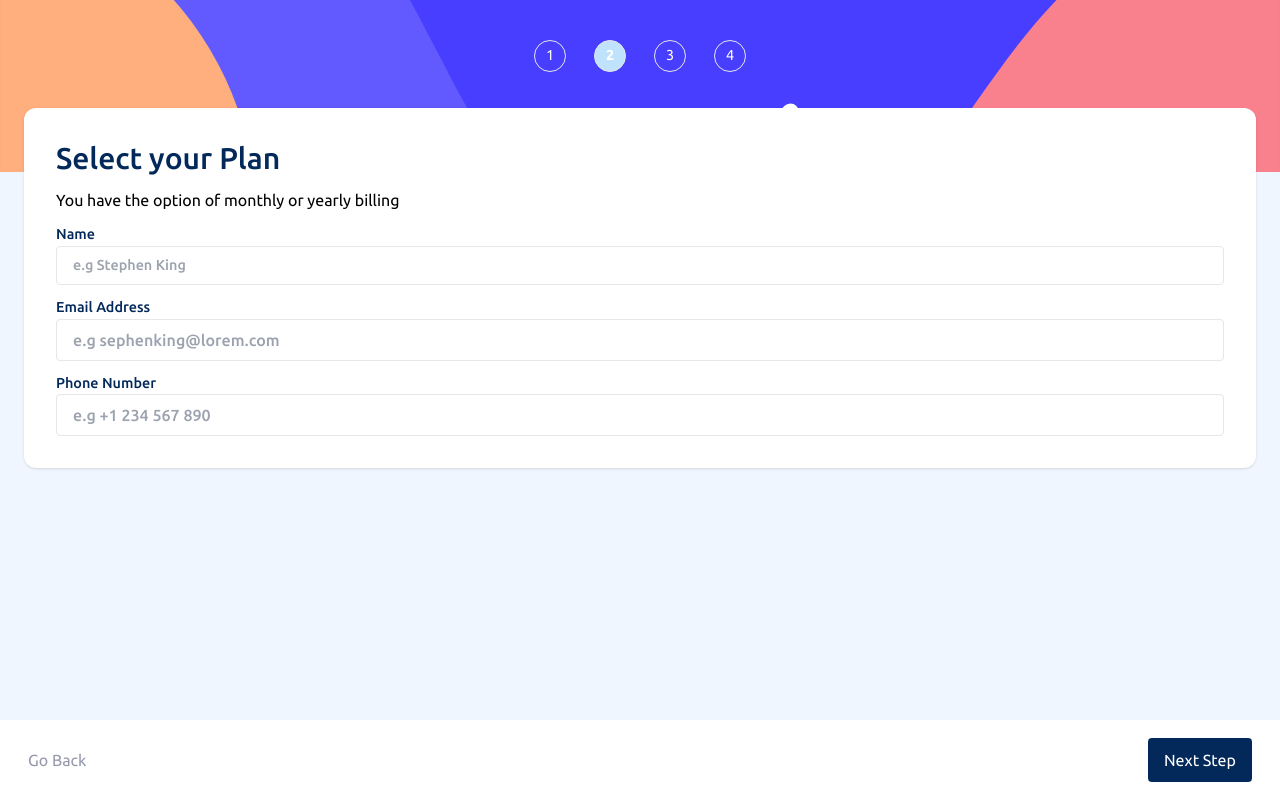
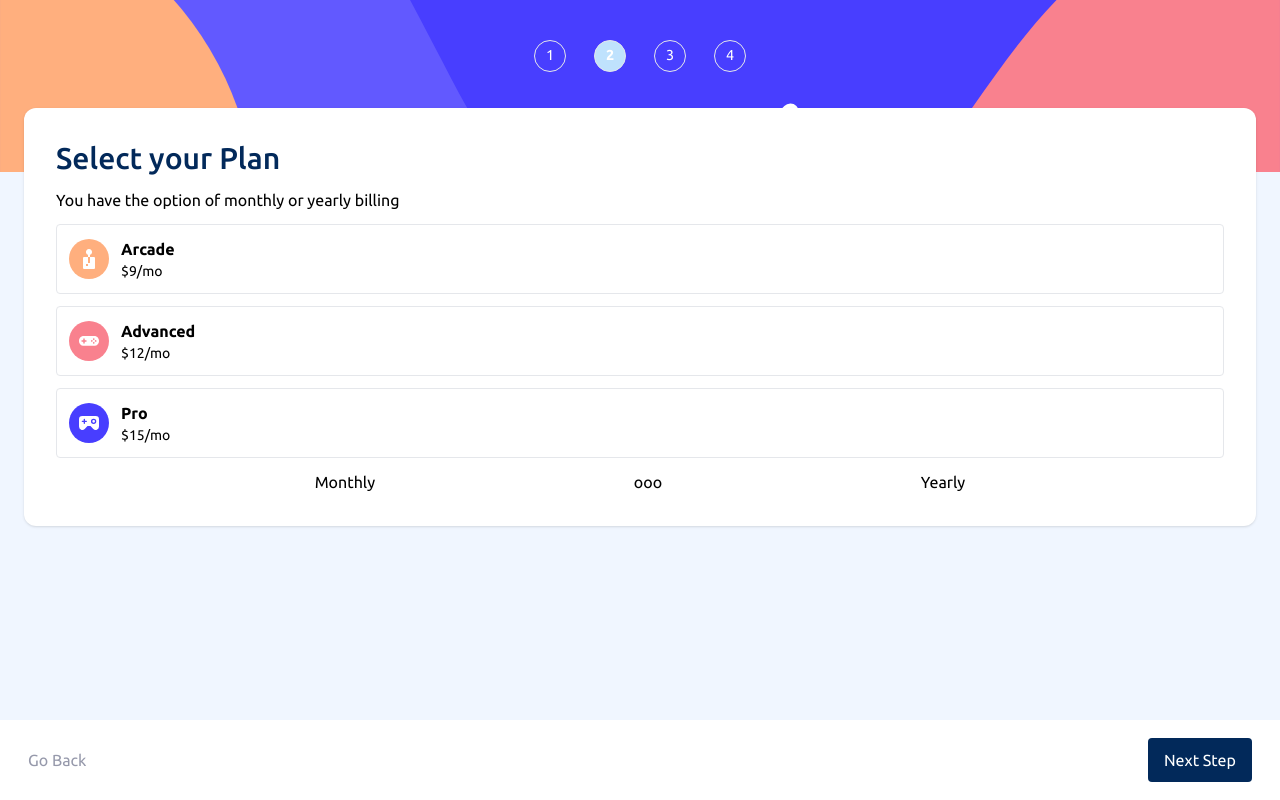
Before and after one commit to marreropd/multi-step-form-main, a React (Vite) app: page / in a window 1280 px wide. Both pictures are taken after a click on the label "Next Step". Built offline with nearby package versions, Linux system fonts and the light colour scheme.

Commit message:
add logic to store forms data between steps

```diff
--- a/src/components/FirstStepForm.jsx
+++ b/src/components/FirstStepForm.jsx
@@ -1,4 +1,4 @@
-const FirstStepForm = () => {
+const FirstStepForm = ({ formData, handleInputChange }) => {
   return (
     <section className="flex flex-col content-center justify-center p-6 py-9 ">
       <div className="flex h-[100%] flex-col gap-3 rounded-xl bg-white p-8 shadow">
@@ -17,11 +17,13 @@ const FirstStepForm = () => {
             name="name"
             id="name"
             placeholder="e.g Stephen King"
+            value={formData.name}
+            onChange={handleInputChange}
             required
           />
 
           <label
-            htmlFor="name"
+            htmlFor="email"
             className="mt-3 block text-[.9rem] text-marine-blue"
           >
             Email Address
@@ -29,9 +31,11 @@ const FirstStepForm = () => {
           <input
             className="rounded border py-2 pl-4"
             type="text"
-            name="name"
-            id="name"
+            name="email"
+            id="e-address"
             placeholder="e.g sephenking@lorem.com"
+            value={formData.email}
+            onChange={handleInputChange}
             required
           />
 
@@ -47,6 +51,8 @@ const FirstStepForm = () => {
             name="phone"
             id="phone"
             placeholder="e.g +1 234 567 890"
+            value={formData.phone}
+            onChange={handleInputChange}
             required
           />
         </div>
--- a/src/components/MultiStepForm.jsx
+++ b/src/components/MultiStepForm.jsx
@@ -7,14 +7,43 @@ import "./MultiStepForm.css";
 const MultiStepForm = () => {
   const [selected, setSelected] = useState(1);
 
+  const [formData, setFormData] = useState({
+    name: "",
+    email: "",
+    phone: "",
+    plan: "",
+  });
+
+  const handleInputChange = (event) => {
+    const { name, value } = event.target;
+    setFormData({ ...formData, [name]: value });
+  };
+
   return (
     <section className="flex h-screen flex-col font-main-font">
       <div className="h-[10.75rem] w-[100%] bg-[url('/assets/images/bg-sidebar-mobile.svg')] bg-cover bg-center bg-no-repeat py-10">
         <HeaderSteps selected={selected} setSelected={setSelected} />
-        {selected === 1 && <FirstStepForm />}
-        {selected === 2 && <SecondStepForm />}
-        {selected === 3 && <FirstStepForm />}
-        {selected === 4 && <FirstStepForm />}
+        {selected === 1 && (
+          <FirstStepForm
+            formData={formData}
+            handleInputChange={handleInputChange}
+          />
+        )}
+        {selected === 2 && (
+          <SecondStepForm formData={formData} setFormData={setFormData} />
+        )}
+        {selected === 3 && (
+          <FirstStepForm
+            formData={formData}
+            handleInputChange={handleInputChange}
+          />
+        )}
+        {selected === 4 && (
+          <FirstStepForm
+            formData={formData}
+            handleInputChange={handleInputChange}
+          />
+        )}
       </div>
       <footer className="fixed bottom-0 flex h-[5rem] w-full items-center justify-between bg-white px-7">
         {selected !== 1 ? (
@@ -38,7 +67,7 @@ const MultiStepForm = () => {
           Next Step
         </label>
       </footer>
-      {/*       <p className="bg-marine-blue text-light-blue">hola</p> */}
+      {/* <p className="bg-marine-blue text-light-blue">hola</p> */}
     </section>
   );
 };
--- a/src/components/SecondStepForm.jsx
+++ b/src/components/SecondStepForm.jsx
@@ -1,6 +1,11 @@
-const SecondStepForm = () => {
+import { useState } from "react";
+
+const SecondStepForm = ({ formData, setFormData }) => {
+  const selected = formData.plan;
+  const selectedStyles = "border-purplish-blue bg-alabaster";
+
   return (
-    <section className="flex flex-col content-center justify-center p-6 py-9 ">
+    <section className="flex flex-col content-center justify-center p-6 py-9">
       <div className="flex h-[100%] flex-col gap-3 rounded-xl bg-white p-8 shadow">
         <h2 className="text-3xl font-medium text-marine-blue">
           Select your Plan
@@ -9,48 +14,49 @@ const SecondStepForm = () => {
           You have the option of monthly or yearly billing
         </p>
 
-        <div className="flex flex-col font-medium ">
-          <label htmlFor="name" className="block text-[.9rem] text-marine-blue">
-            Name
-          </label>
-          <input
-            className="rounded border py-2 pl-4 text-[.9rem]"
-            type="text"
-            name="name"
-            id="name"
-            placeholder="e.g Stephen King"
-            required
-          />
+        <div
+          className={`flex  cursor-pointer gap-3 rounded border p-3 font-bold hover:border-purplish-blue ${
+            selected === "arcade" && selectedStyles
+          }`}
+          onClick={() => setFormData({ ...formData, plan: "arcade" })}
+        >
+          <img src="/assets/images/icon-arcade.svg" alt="Arcade logo" />
+          <p>
+            Arcade
+            <span className="block text-sm font-light">$9/mo</span>
+          </p>
+        </div>
 
-          <label
-            htmlFor="name"
-            className="mt-3 block text-[.9rem] text-marine-blue"
-          >
-            Email Address
-          </label>
-          <input
-            className="rounded border py-2 pl-4"
-            type="text"
-            name="name"
-            id="name"
-            placeholder="e.g sephenking@lorem.com"
-            required
-          />
+        <div
+          className={`flex cursor-pointer gap-3 rounded border p-3 font-bold hover:border-purplish-blue ${
+            selected === "advanced" && selectedStyles
+          }`}
+          onClick={() => setFormData({ ...formData, plan: "advanced" })}
+        >
+          <img src="/assets/images/icon-advanced.svg" alt="Advanced logo" />
+          <p>
+            Advanced
+            <span className="block text-sm font-light">$12/mo</span>
+          </p>
+        </div>
 
-          <label
-            htmlFor="phone"
-            className="mt-3 block text-[.9rem] text-marine-blue"
-          >
-            Phone Number
-          </label>
-          <input
-            className="rounded border py-2 pl-4"
-            type="tel"
-            name="phone"
-            id="phone"
-            placeholder="e.g +1 234 567 890"
-            required
-          />
+        <div
+          className={`flex cursor-pointer gap-3 rounded border p-3 font-bold hover:border-purplish-blue ${
+            selected === "pro" && selectedStyles
+          }`}
+          onClick={() => setFormData({ ...formData, plan: "pro" })}
+        >
+          <img src="/assets/images/icon-pro.svg" alt="Pro logo" />
+          <p>
+            Pro
+            <span className="block text-sm font-light">$15/mo</span>
+          </p>
+        </div>
+
+        <div className="flex justify-evenly">
+          <span>Monthly</span>
+          <span>ooo</span>
+          <span>Yearly</span>
         </div>
       </div>
     </section>
```
